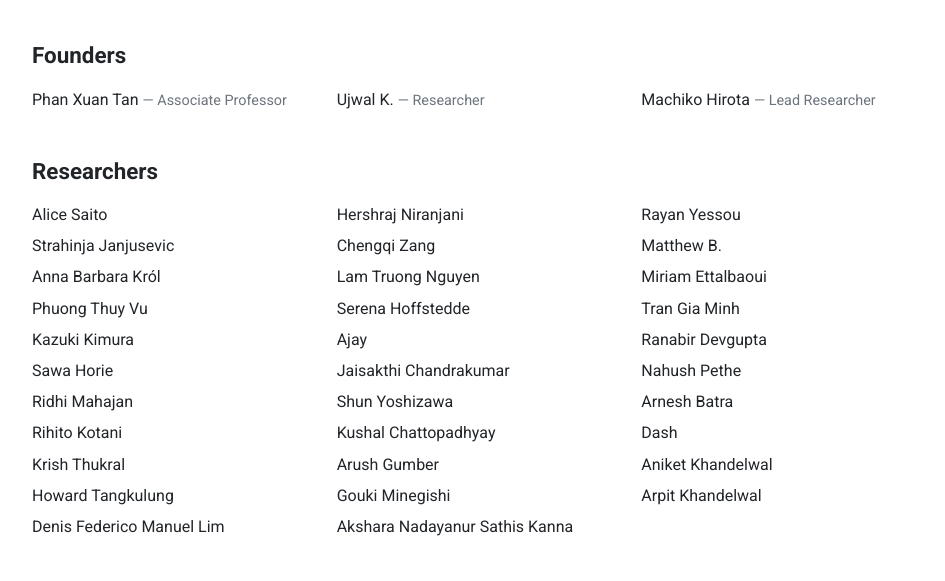
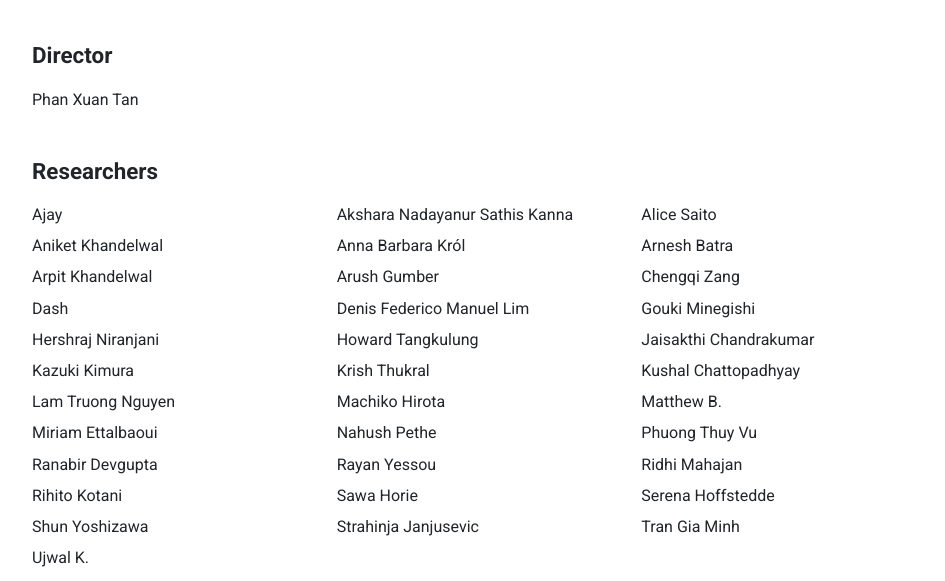
Before and after one commit to baileyeet/shiba-website, a plain HTML site: page people.html in a window 1280 px wide. Shown: the part 140-721 px from the top of the page, without its empty margins (167-1112 px from the left). Drawn offline with Linux system fonts and the light colour scheme.

Commit message:
regroup people by current role and order papers by date

```diff
--- a/css/style.css
+++ b/css/style.css
@@ -181,6 +181,10 @@ p {
   margin-top: 0.15rem;
 }
 
+.pub-date {
+  color: var(--fg-muted);
+}
+
 /* ---------- people ---------- */
 
 .people {
--- a/people.html
+++ b/people.html
@@ -31,54 +31,54 @@
 
   <h1>People</h1>
 
-  <!-- Names and groupings carried over verbatim from shiba-ai.jp/team.
-       To add someone: one <li> in the right list. Names are in the order
-       the previous site used, not alphabetised — reorder freely. -->
+  <!-- Names carried over from shiba-ai.jp/team. Researchers are alphabetical by
+       first name — the list has mononyms and abbreviated surnames, so sorting by
+       surname doesn't work cleanly. To add someone: one <li> in the right group. -->
 
   <section>
-    <h2>Founders</h2>
+    <h2>Director</h2>
     <ul class="people">
-      <li>Phan Xuan Tan <span class="role">— Associate Professor</span></li>
-      <li>Ujwal K. <span class="role">— Researcher</span></li>
-      <li>Machiko Hirota <span class="role">— Lead Researcher</span></li>
+      <li>Phan Xuan Tan</li>
     </ul>
   </section>
 
   <section>
     <h2>Researchers</h2>
     <ul class="people">
+      <li>Ajay</li>
+      <li>Akshara Nadayanur Sathis Kanna</li>
       <li>Alice Saito</li>
+      <li>Aniket Khandelwal</li>
+      <li>Anna Barbara Król</li>
+      <li>Arnesh Batra</li>
+      <li>Arpit Khandelwal</li>
+      <li>Arush Gumber</li>
+      <li>Chengqi Zang</li>
+      <li>Dash</li>
+      <li>Denis Federico Manuel Lim</li>
+      <li>Gouki Minegishi</li>
       <li>Hershraj Niranjani</li>
+      <li>Howard Tangkulung</li>
+      <li>Jaisakthi Chandrakumar</li>
+      <li>Kazuki Kimura</li>
+      <li>Krish Thukral</li>
+      <li>Kushal Chattopadhyay</li>
+      <li>Lam Truong Nguyen</li>
+      <li>Machiko Hirota</li>
+      <li>Matthew B.</li>
+      <li>Miriam Ettalbaoui</li>
+      <li>Nahush Pethe</li>
+      <li>Phuong Thuy Vu</li>
+      <li>Ranabir Devgupta</li>
       <li>Rayan Yessou</li>
+      <li>Ridhi Mahajan</li>
+      <li>Rihito Kotani</li>
+      <li>Sawa Horie</li>
+      <li>Serena Hoffstedde</li>
+      <li>Shun Yoshizawa</li>
       <li>Strahinja Janjusevic</li>
-      <li>Chengqi Zang</li>
-      <li>Matthew B.</li>
-      <li>Anna Barbara Kr&oacute;l</li>
-      <li>Lam Truong Nguyen</li>
-      <li>Miriam Ettalbaoui</li>
-      <li>Phuong Thuy Vu</li>
-      <li>Serena Hoffstedde</li>
       <li>Tran Gia Minh</li>
-      <li>Kazuki Kimura</li>
-      <li>Ajay</li>
-      <li>Ranabir Devgupta</li>
-      <li>Sawa Horie</li>
-      <li>Jaisakthi Chandrakumar</li>
-      <li>Nahush Pethe</li>
-      <li>Ridhi Mahajan</li>
-      <li>Shun Yoshizawa</li>
-      <li>Arnesh Batra</li>
-      <li>Rihito Kotani</li>
-      <li>Kushal Chattopadhyay</li>
-      <li>Dash</li>
-      <li>Krish Thukral</li>
-      <li>Arush Gumber</li>
-      <li>Aniket Khandelwal</li>
-      <li>Howard Tangkulung</li>
-      <li>Gouki Minegishi</li>
-      <li>Arpit Khandelwal</li>
-      <li>Denis Federico Manuel Lim</li>
-      <li>Akshara Nadayanur Sathis Kanna</li>
+      <li>Ujwal K.</li>
     </ul>
   </section>
 
@@ -93,7 +93,7 @@
   <section>
     <h2>Alumni</h2>
     <ul class="people">
-      <li>Arth Singh <span class="role">— Researcher</span></li>
+      <li>Arth Singh</li>
     </ul>
   </section>
 
```
Also changed, not shown: research.html (+17 -14 lines).
